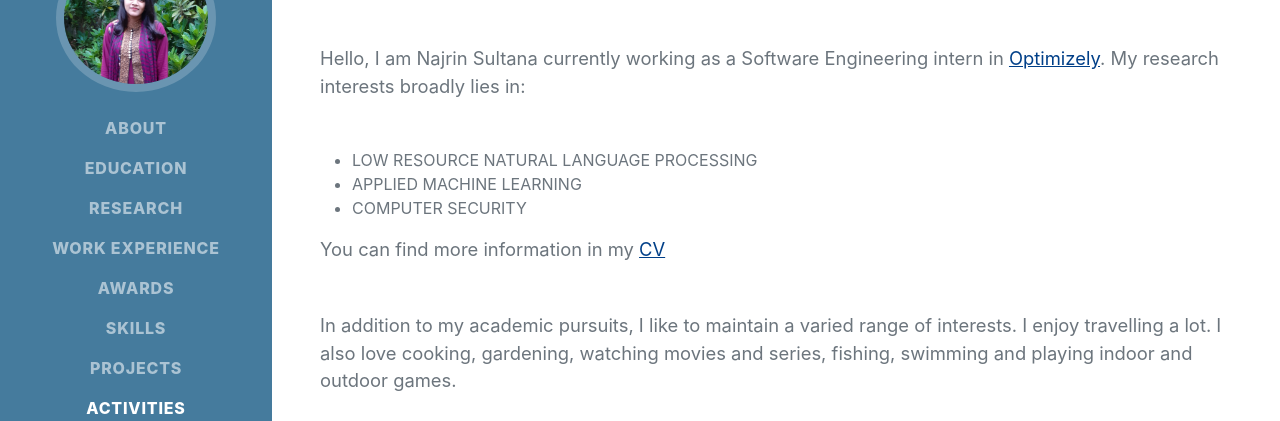
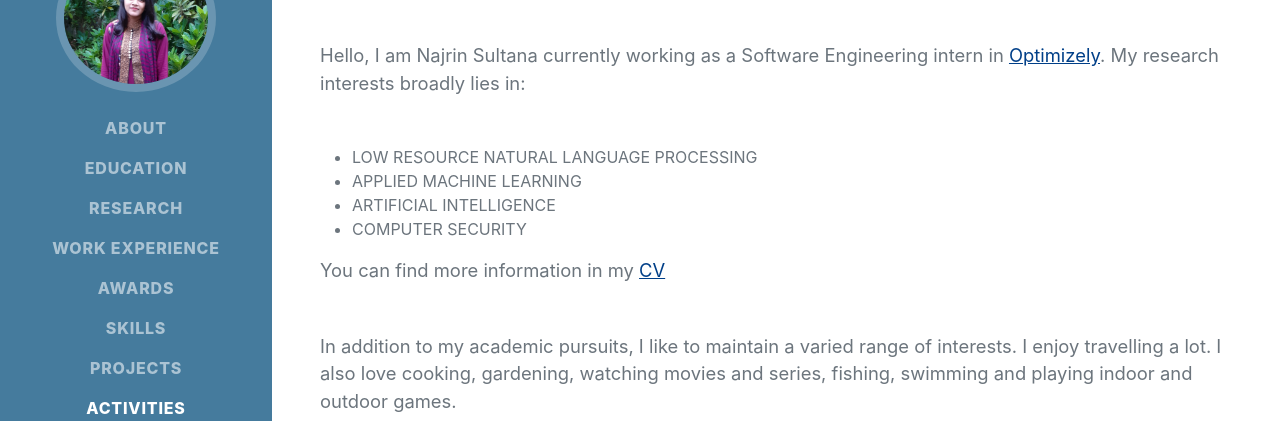
Before and after one commit to Shukti042/profile, a plain HTML site: page index.html in a window 1280 px wide. Shown: the part 218-639 px from the top of the page. Drawn offline with nearby package versions, Linux system fonts and the light colour scheme; some icons are missing; a web font is replaced by a local one.

Commit message:
adding broad interest

```diff
--- a/index.html
+++ b/index.html
@@ -58,6 +58,9 @@
                             </li>
                             <li>
                                 APPLIED MACHINE LEARNING
+                            </li>
+                            <li>
+                                ARTIFICIAL INTELLIGENCE
                             </li>
                             <li>
                                 COMPUTER SECURITY
```
